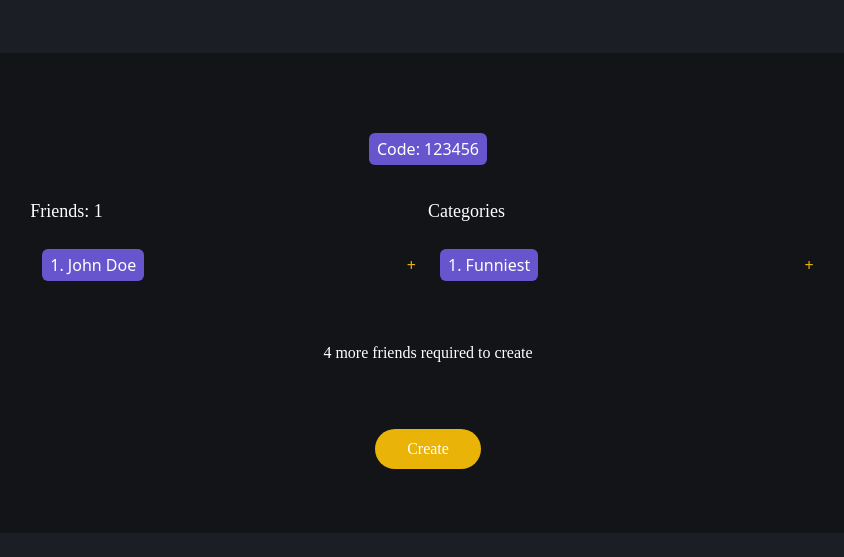
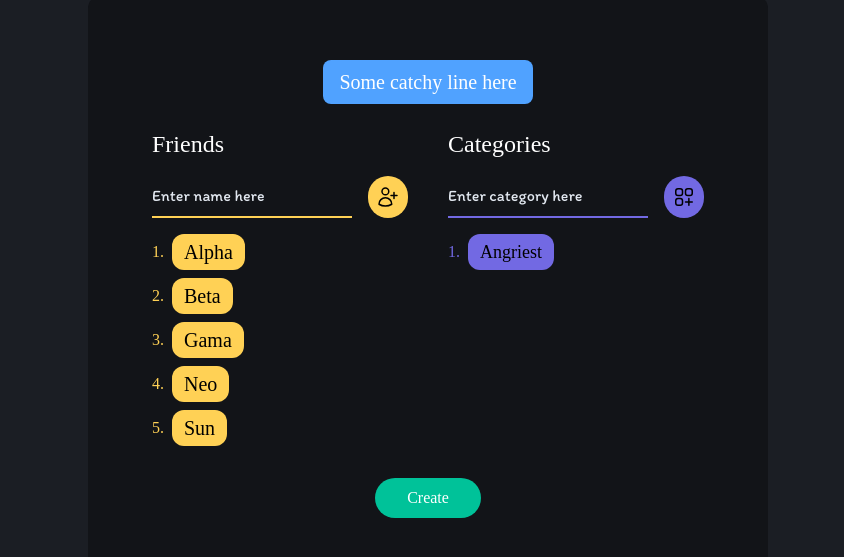
Before and after one commit to Khanisic/rankem, a Next.js app: page /create in a window 1280 px wide. Shown: the part 107-664 px from the top of the page, without its empty margins (212-1056 px from the left). Built offline with nearby package versions, Linux system fonts and the light colour scheme; a web font is replaced by a local one.

Commit message:
ui in create

```diff
--- a/app/create/(routes)/page.tsx
+++ b/app/create/(routes)/page.tsx
@@ -1,57 +1,124 @@
+"use client"
+
+import { useState } from "react";
+import UserPlus from "@/components/icons/UserPlus";
+import CategoryPlus from "@/components/icons/CategoryPlus";
+import Trash from "@/components/icons/Trash";
 const Create = () => {
-    // Inline style object for the highlighted names and code
-    const highlightStyle = {
-        backgroundColor: '#6655cc',
-        padding: '0.25rem 0.5rem',
-        borderRadius: '0.375rem',
-        color: 'white',
-    };
 
-    // Optional: You can customize this style for the code if needed
-    const codeStyle = {
-        ...highlightStyle, // This will copy all the styles from highlightStyle
-        display: 'inline-block', // Making sure it does not stretch full width
-        marginTop: '1rem', // Optional: if you want to add some space on top
-    };
+    const [friends, setFriends] = useState<string[]>(["Alpha", "Beta", "Gama", "Neo", "Sun"]);
+    const [categories, setCategories] = useState<string[]>(["Angriest"]);
+
+    const [friend, setFriend] = useState("")
+    const [category, setCategory] = useState("")
+
+    const createGame = async () => {
+        console.log(friends, categories)
+    }
 
     return (
         <div className="h-screen w-full flex justify-center items-center bg-dark px-5 md:px-10">
-            <main className="bg-darkest py-10 px-4 md:p-16 rounded-xl flex flex-wrap gap-8 items-start justify-center w-full">
+            <main className="bg-darkest py-20 px-4 md:p-16 rounded-xl flex flex-col items-center justify-center w-full">
 
                 {/* Code with background */}
                 <div className="w-full flex justify-center">
-                    <span style={codeStyle}>Code: 123456</span>
+                    <span className="bg-indigo text-white font-funky py-2 px-4 text-xl rounded-lg " >Some catchy line here</span>
                 </div>
 
-                <div className="flex w-full justify-between">
-                    <div className="flex-1">
-                        <h2 className="text-white font-funky text-lg mb-3">Friends: 1</h2>
-                        <div className="bg-deepdark p-3 rounded">
-                            <div className="flex items-center justify-between">
-                                {/* Inline style applied here */}
-                                <span style={highlightStyle}>1. John Doe</span>
-                                <button className="text-yellow-500">+</button>
-                            </div>
+                <div className="flex flex-wrap md:flex-nowrap gap-10 mt-6 justify-center">
+                    <div className=" flex flex-col gap-4 justify-start">
+                        <p className="text-white font-funky text-2xl ">Friends</p>
+                        <div className="flex gap-4">
+                            <input value={friend} onChange={(e) => setFriend(e.currentTarget.value)} className="outline-none placeholder:text-slate-200 text-white border-lime border-b-2 bg-transparent font-chill  py-2 self-start w-fit" placeholder="Enter name here" />
+                            <UserPlus onClick={() => {
+                                if (friend.trim() !== "") {
+                                    setFriends((prevFriends) => [...prevFriends, friend])
+                                    setFriend("")
+                                }
+                            }} />
+                        </div>
+                        <div className="flex flex-col gap-2">
+                            {
+                                friends.map((friend, index) => {
+                                    return (
+                                        <div key={index} className="font-funky items-center flex gap-2 group">
+                                            <div className="text-lime">
+                                                {index + 1}.
+                                            </div>
+                                            <div className="flex justify-start w-fit px-3 py-1 text-xl rounded-xl items-center bg-lime self-start">
+                                                {friend}
+                                            </div>
+                                            <div className="hidden group-hover:inline-block animate-bounce">
+                                                <Trash onClick={() => {
+                                                    setFriends(currentFriends =>
+                                                        currentFriends.filter((_, friendIndex) => friendIndex !== index)
+                                                    );
+                                                }
+                                                } />
+                                            </div>
+
+                                        </div>
+                                    )
+                                })
+                            }
                         </div>
                     </div>
-                    <div className="flex-1">
-                        <h2 className="text-white font-funky text-lg mb-3">Categories</h2>
-                        <div className="bg-deepdark p-3 rounded">
-                            <div className="flex items-center justify-between">
-                                {/* Inline style applied here */}
-                                <span style={highlightStyle}>1. Funniest</span>
-                                <button className="text-yellow-500">+</button>
-                            </div>
+                    <div className=" flex flex-col gap-4 justify-start">
+                        <p className="text-white font-funky text-2xl ">Categories</p>
+                        <div className="flex gap-4">
+                            <input value={category} onChange={(e) => setCategory(e.currentTarget.value)} className="outline-none placeholder:text-slate-200 text-white border-lavender border-b-2 bg-transparent font-chill  py-2 self-start w-fit" placeholder="Enter category here" />
+                            <CategoryPlus onClick={() => {
+                                if (category.trim() !== "") {
+                                    setCategories((prevCategories) => [...prevCategories, category])
+                                    setCategory("")
+                                }
+                            }} />
+                        </div>
+                        <div className="flex flex-col gap-2">
+                            {
+                                categories.map((category, index) => {
+                                    return (
+                                        <div key={index} className="font-funky items-center flex gap-2 group">
+                                            <div className="text-lavender">
+                                                {index + 1}.
+                                            </div>
+                                            <div className="flex justify-start w-fit px-3 py-1 rounded-xl text-lg items-center bg-lavender self-start">
+                                                {category}
+                                            </div>
+
+                                            <div className="hidden group-hover:inline-block animate-bounce">
+                                                <Trash onClick={() => {
+                                                    setCategories(currentCategories =>
+                                                        currentCategories.filter((_, categoryIndex) => categoryIndex !== index)
+                                                    );
+                                                }
+                                                } />
+                                            </div>
+                                        </div>
+                                    )
+                                })
+                            }
                         </div>
                     </div>
                 </div>
-                <p className="text-white font-funky text-center mt-4 w-full">4 more friends required to create</p>
+                {
+                    friends.length < 5 &&
+                    <p className="text-white text-lg font-funky text-center mt-4 w-full">{5 - friends.length} more friend(s) required to create</p>
+                }
 
-                <div className="flex w-full justify-center">
-                    <button className="bg-yellow-500 text-white py-2 px-8 font-funky rounded-full mt-8">
-                        Create
-                    </button>
-                </div>
+                {
+                    categories.length < 1 &&
+                    <p className="text-white text-lg font-funky text-center mt-4 w-full">{1 - categories.length} more category(s) required to create</p>
+                }
+
+                {
+                    friends.length > 4 && categories.length > 0 &&
+                    <div className="flex w-full justify-center">
+                        <div onClick={() => createGame()} className="bg-jade mb-2  hover:border-jade hover:border-2  duration-100 ease-in-out transition-all  hover:bg-transparent text-white py-2 px-8 font-funky rounded-full mt-8">
+                            Create
+                        </div>
+                    </div>
+                }
             </main>
         </div>
     );
--- /dev/null
+++ b/components/icons/CategoryPlus.jsx
@@ -0,0 +1,14 @@
+import React from 'react'
+
+function CategoryPlus({ onClick }) {
+    return (
+        <div onClick={onClick} className='flex bg-lavender group hover:bg-transparent duration-200 ease-in-out transition-all justify-center items-center px-2 rounded-full cursor-pointer'>
+            <svg xmlns="http://www.w3.org/2000/svg" fill="none" viewBox="0 0 24 24" strokeWidth={1.5} stroke="currentColor" className="w-6 h-6 group-hover:stroke-lavender">
+                <path strokeLinecap="round" strokeLinejoin="round" d="M13.5 16.875h3.375m0 0h3.375m-3.375 0V13.5m0 3.375v3.375M6 10.5h2.25a2.25 2.25 0 0 0 2.25-2.25V6a2.25 2.25 0 0 0-2.25-2.25H6A2.25 2.25 0 0 0 3.75 6v2.25A2.25 2.25 0 0 0 6 10.5Zm0 9.75h2.25A2.25 2.25 0 0 0 10.5 18v-2.25a2.25 2.25 0 0 0-2.25-2.25H6a2.25 2.25 0 0 0-2.25 2.25V18A2.25 2.25 0 0 0 6 20.25Zm9.75-9.75H18a2.25 2.25 0 0 0 2.25-2.25V6A2.25 2.25 0 0 0 18 3.75h-2.25A2.25 2.25 0 0 0 13.5 6v2.25a2.25 2.25 0 0 0 2.25 2.25Z" />
+            </svg>
+
+        </div>
+    )
+}
+
+export default CategoryPlus
--- /dev/null
+++ b/components/icons/Trash.jsx
@@ -0,0 +1,14 @@
+import React from 'react'
+
+function Trash({onClick}) {
+    return (
+        <div onClick={onClick} className='flex justify-center items-center px-2 rounded-full cursor-pointer'>
+            <svg xmlns="http://www.w3.org/2000/svg" fill="none" viewBox="0 0 24 24" strokeWidth={1.5} stroke="white" className="w-6 h-6">
+                <path strokeLinecap="round" strokeLinejoin="round" d="m14.74 9-.346 9m-4.788 0L9.26 9m9.968-3.21c.342.052.682.107 1.022.166m-1.022-.165L18.16 19.673a2.25 2.25 0 0 1-2.244 2.077H8.084a2.25 2.25 0 0 1-2.244-2.077L4.772 5.79m14.456 0a48.108 48.108 0 0 0-3.478-.397m-12 .562c.34-.059.68-.114 1.022-.165m0 0a48.11 48.11 0 0 1 3.478-.397m7.5 0v-.916c0-1.18-.91-2.164-2.09-2.201a51.964 51.964 0 0 0-3.32 0c-1.18.037-2.09 1.022-2.09 2.201v.916m7.5 0a48.667 48.667 0 0 0-7.5 0" />
+            </svg>
+
+        </div>
+    )
+}
+
+export default Trash
--- /dev/null
+++ b/components/icons/UserPlus.jsx
@@ -0,0 +1,14 @@
+import React from 'react'
+
+function UserPlus({ onClick }) {
+    return (
+        <div onClick={onClick} className='flex group hover:bg-transparent duration-200 ease-in-out transition-all  bg-lime justify-center items-center px-2 rounded-full cursor-pointer'>
+            <svg xmlns="http://www.w3.org/2000/svg" fill="none" viewBox="0 0 24 24" strokeWidth={1.5} stroke="currentColor" className="w-6 h-6 group-hover:stroke-lime">
+                <path strokeLinecap="round" strokeLinejoin="round" d="M18 7.5v3m0 0v3m0-3h3m-3 0h-3m-2.25-4.125a3.375 3.375 0 1 1-6.75 0 3.375 3.375 0 0 1 6.75 0ZM3 19.235v-.11a6.375 6.375 0 0 1 12.75 0v.109A12.318 12.318 0 0 1 9.374 21c-2.331 0-4.512-.645-6.374-1.766Z" />
+            </svg>
+        </div>
+
+    )
+}
+
+export default UserPlus
--- a/lib/actions/rank.actions.ts
+++ b/lib/actions/rank.actions.ts
@@ -7,7 +7,7 @@ interface Params {
     path: string,
   }
 
-export async function fetchPosts(pageNumber = 1, pageSize = 20) {
+export async function createGame() {
     connectToDB();
 
   }
```
Also changed, not shown: lib/models/games.model.ts (added, +37 -0 lines), lib/models/rank.model.ts (deleted, +0 -34 lines), lib/models/results.model.ts (added, +32 -0 lines).
